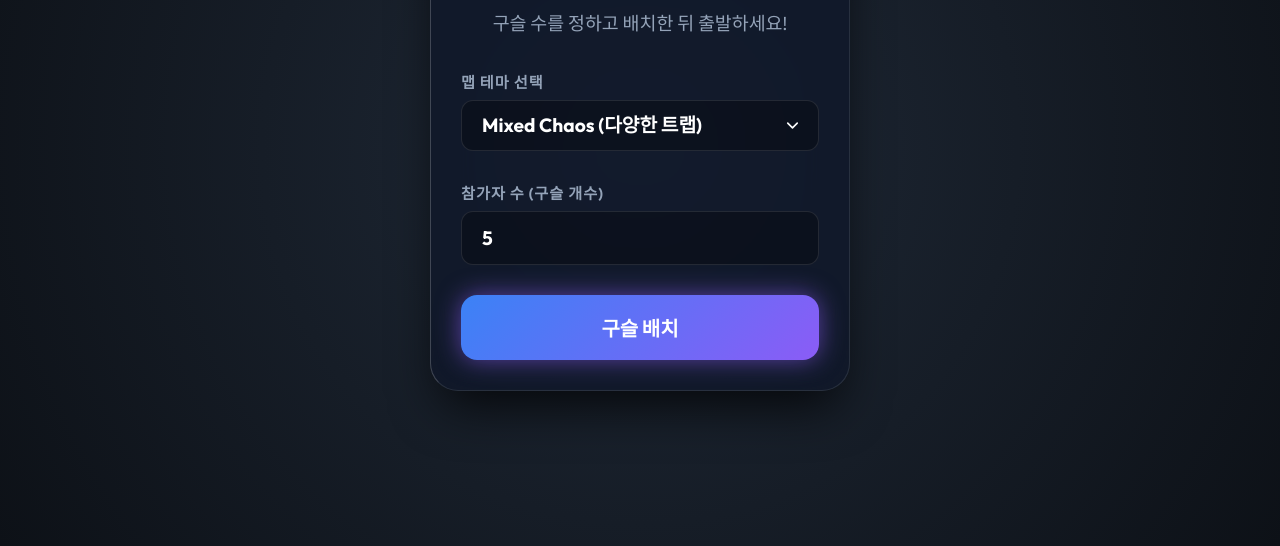
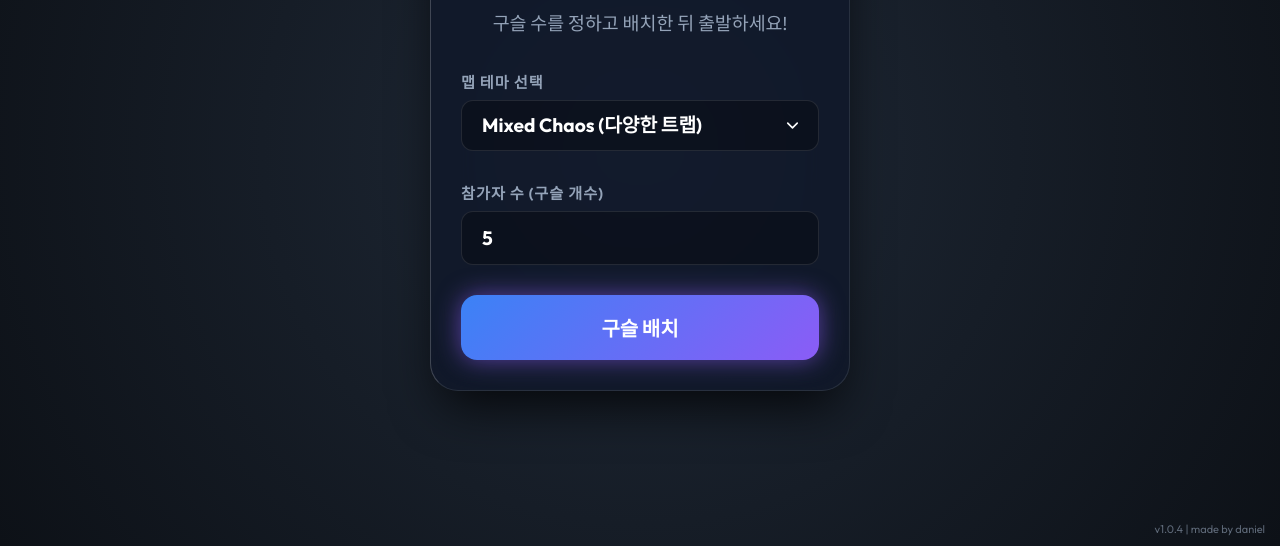
Before and after one commit to photoholic/marble-racing-game, a website built with Vite: page index.html in a window 1280 px wide. Shown: the part 254-800 px from the top of the page. Built offline with nearby package versions, Linux system fonts and the light colour scheme.

Commit message:
Comprehensive build stability update: unified imports to * as Matter across all files, added v1.0.4 & author tag

```diff
--- a/index.html
+++ b/index.html
@@ -58,6 +58,7 @@
             <div id="toast" class="toast hidden"></div>
         </div>
     </div>
+    <div id="version-tag" style="position: fixed; bottom: 10px; right: 15px; font-size: 11px; color: var(--text-muted); opacity: 0.6; pointer-events: none; z-index: 1000; font-family: 'Outfit', sans-serif;">v1.0.4 | made by daniel</div>
     <script type="module" src="./src/main.js"></script>
 </body>
 </html>
--- a/src/game/MapBoundary.js
+++ b/src/game/MapBoundary.js
@@ -1,4 +1,4 @@
-import Matter from 'matter-js';
+import * as Matter from 'matter-js';
 
 const { Bodies } = Matter;
 
--- a/src/game/Marbles.js
+++ b/src/game/Marbles.js
@@ -1,4 +1,4 @@
-import Matter from 'matter-js';
+import * as Matter from 'matter-js';
 
 const { Bodies, Composite } = Matter;
 
--- a/src/maps/typeC_pachinko.js
+++ b/src/maps/typeC_pachinko.js
@@ -1,4 +1,4 @@
-import Matter from 'matter-js';
+import * as Matter from 'matter-js';
 
 const { Bodies, Body, Constraint } = Matter;
 
--- a/src/physics/Engine.js
+++ b/src/physics/Engine.js
@@ -1,4 +1,4 @@
-import Matter from 'matter-js';
+import * as Matter from 'matter-js';
 
 const { Engine, Render, Runner, Composite, Events, Mouse, MouseConstraint } = Matter;
 
```
